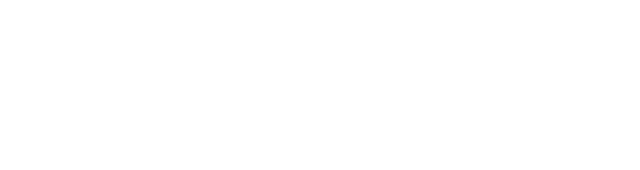
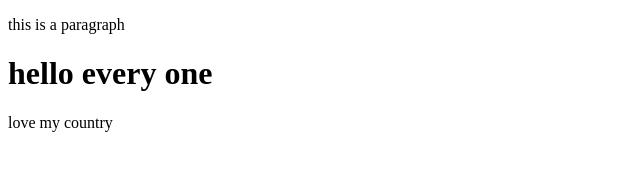
Before and after one commit to Ananna-027/my-first-repo, a plain HTML site: page index.html in a window 1280 px wide. Shown: the whole page, without its empty margins (0-640 px from the left). Drawn offline with Linux system fonts and the light colour scheme.

Commit message:
paragraph added

```diff
--- a/index.html
+++ b/index.html
@@ -7,6 +7,9 @@
     <title>Document</title>
 </head>
 <body>
+    <p>this is a paragraph</p>
+    <h1>hello every one </h1>
+    <p>love my country</p>
 
 </body>
 </html>
```
